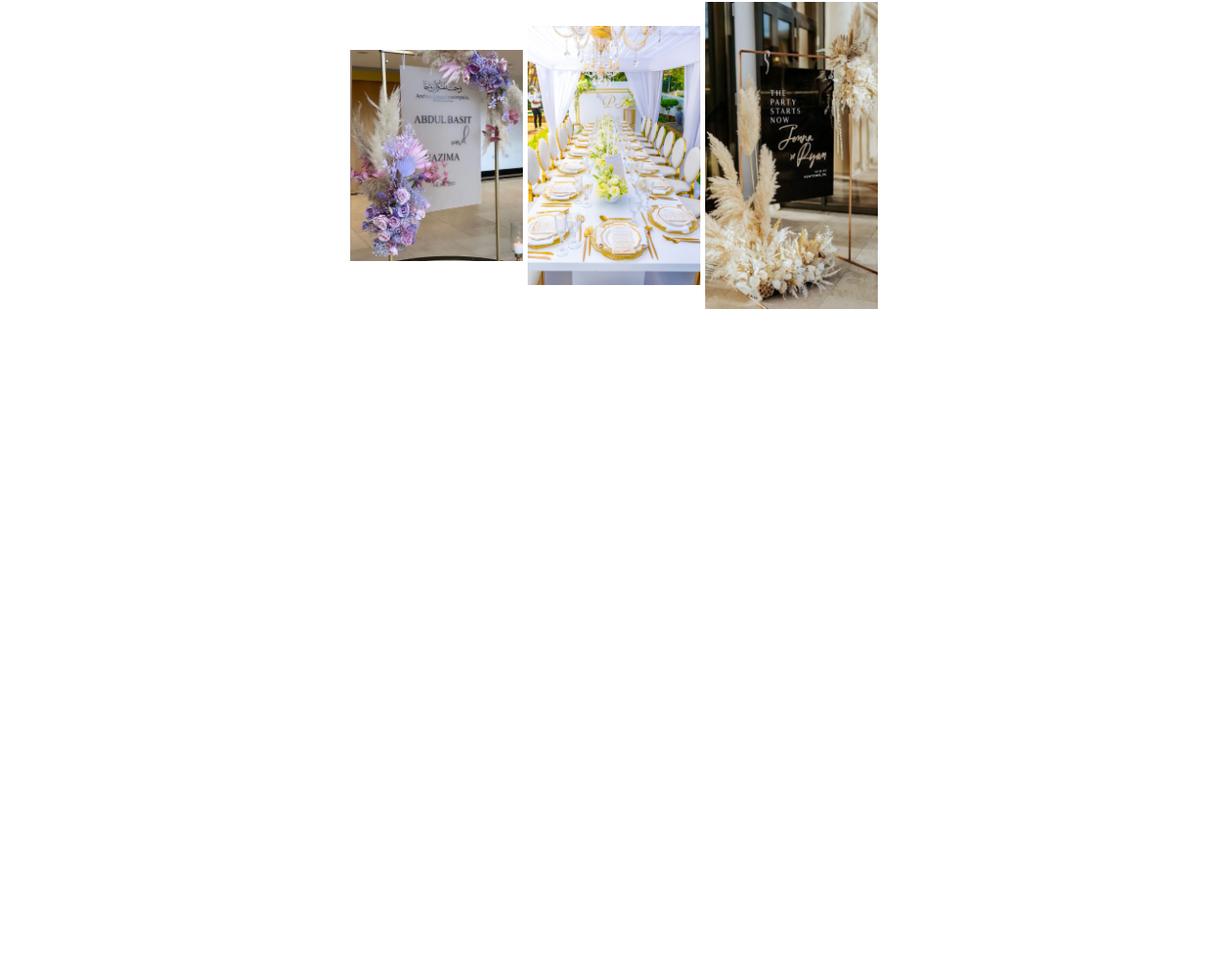
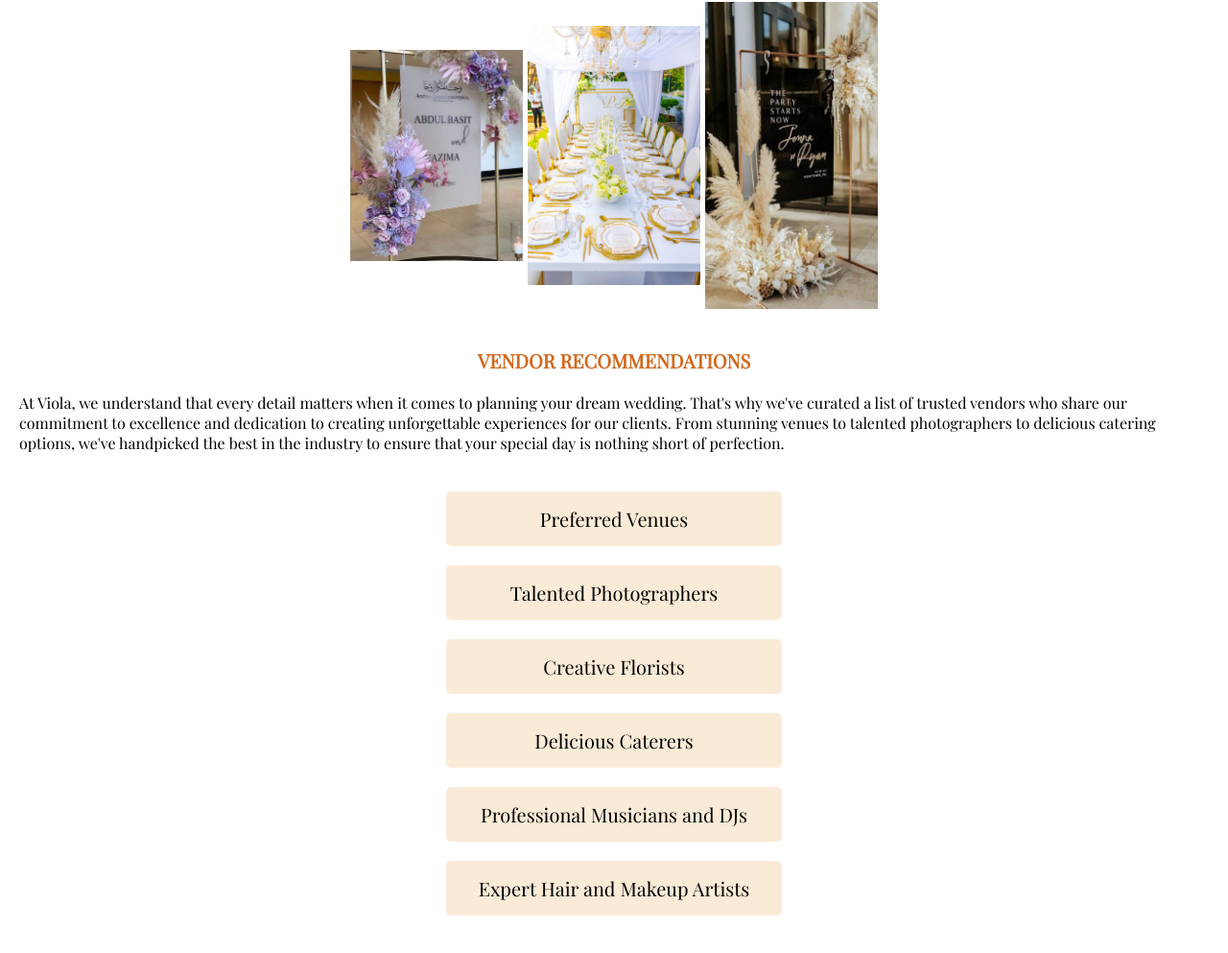
Before and after one commit to muthumaliperera/WeddingEventPlanner, a plain HTML site: page index.html in a window 1280 px wide. Shown: the part 3065-4058 px from the top of the page at 96% size. Before the commit the page ends 3387 px from the top, so only its background shows below. Drawn offline with nearby package versions, Linux system fonts and the light colour scheme.

Commit message:
services and gallery added

```diff
--- a/index.html
+++ b/index.html
@@ -119,7 +119,7 @@
 
             </div>
             <div class="hero-gallery">
-                <h1 id="title-main">Gallery</h1>
+                <h1 id="title-main">GALLERY</h1>
                 <div class="gallery-container">
                     <img src="./assets/wed4.jfif" alt="" id="gal">
                     <img src="./assets/wed5.jfif" alt="" id="gal">
@@ -139,6 +139,21 @@
 
                 </div>
             </div>
+            <div class="hero-vendor">
+                <h1 id="title-main">VENDOR RECOMMENDATIONS</h1>
+                <p id="service-intro">
+                    At Viola, we understand that every detail matters when it comes to planning your dream wedding. That's why we've curated a list of trusted vendors who share our commitment to excellence and dedication to creating unforgettable experiences for our clients. From stunning venues to talented photographers to delicious catering options, we've handpicked the best in the industry to ensure that your special day is nothing short of perfection.
+                </p>
+
+                <div class="service-list">
+                    <p id="service-title"><a href="">Preferred Venues</a></p>
+                    <p id="service-title"><a href="">Talented Photographers</a></p>
+                    <p id="service-title"><a href="">Creative Florists</a></p>
+                    <p id="service-title"><a href="">Delicious Caterers</a></p>
+                    <p id="service-title"><a href="">Professional Musicians and DJs</a></p>
+                    <p id="service-title"><a href="">Expert Hair and Makeup Artists</a></p>
+                </div>
+            </div>
         </div>
         <div class="footer">
 
--- a/style.css
+++ b/style.css
@@ -26,7 +26,7 @@ body{
 }
 
 .navbar,.nav-content,.section-content,.hero-home,.btn-home,.hero-about,.hero-services,
-.section-container, .hero-gallery{
+.section-container, .hero-gallery, .hero-vendor{
     display: flex;
     align-items: center;
 
@@ -37,7 +37,7 @@ body{
     display: block;
 }
 /* navbar */
-.navbar, .hero-home,.hero-about,.hero-services, .hero-gallery, .footer{
+.navbar, .hero-home,.hero-about,.hero-services, .hero-gallery, .hero-vendor, .footer{
     padding: 20px;
 }
 .navbar{
@@ -90,7 +90,7 @@ body{
 }
 
 /* section common body */
-.hero-home,.hero-about,.hero-services,.hero-gallery{
+.hero-home,.hero-about,.hero-services,.hero-gallery, .hero-vendor{
     height: 100vh;
     width: 100%;
     background-position: center;
@@ -222,6 +222,9 @@ body{
 
 
 /* gallery */
+.hero-gallery{
+    height: auto;
+}
 .gallery-container{
     /* background-color: aqua; */
     width: 100%;
```
